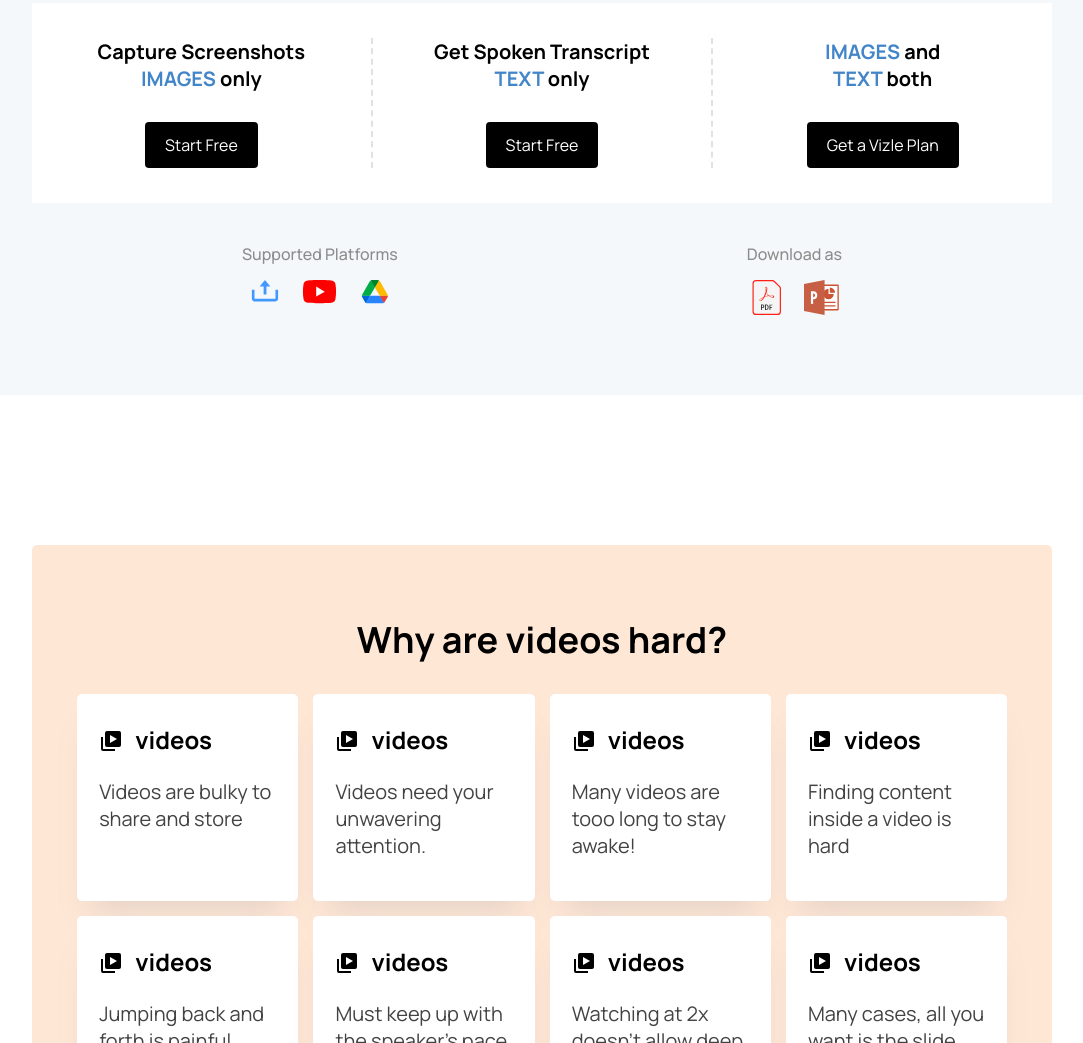
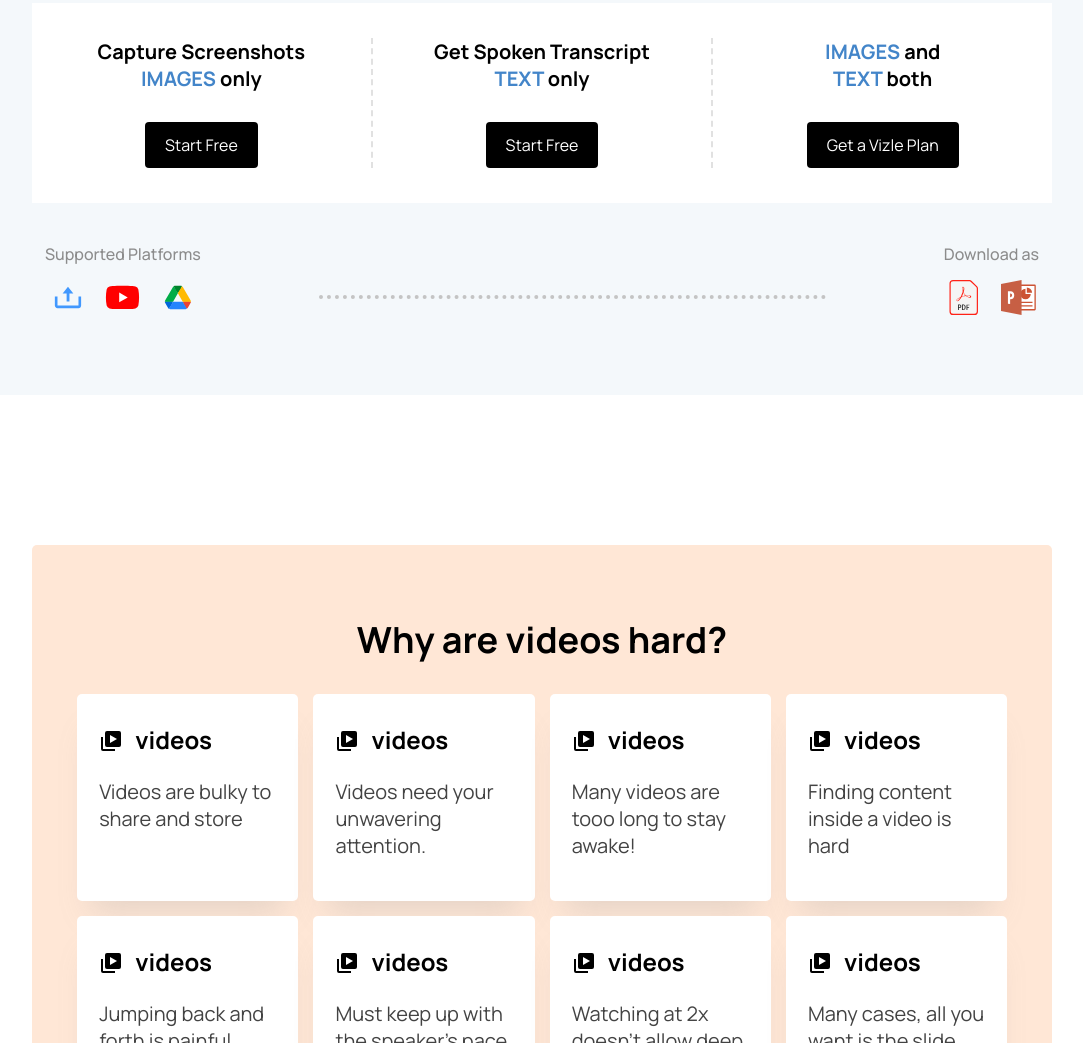
Before and after one commit to nitin2953/vizle, a plain HTML site: page index.html in a window 1280 px wide. Shown: the part 889-1932 px from the top of the page, without its empty margins (98-1181 px from the left). Drawn offline with Linux system fonts and the light colour scheme.

Commit message:
Added dotted line in #section-2 supported section

```diff
--- a/index.html
+++ b/index.html
@@ -15,15 +15,15 @@
 
 <body>
 	<svg viewBox="0 0 24 24" xmlns="http://www.w3.org/2000/svg" style="display:none">
-		<symbol id="platform-upload" viewBox="0 0 36 36">
+		<symbol id="platform-upload" viewBox="0 -7 36 36">
 			<path fill="#4198FE" d="M17.1 15H20V6.8h4L18.5 0 13 6.8h4.1V15Z"/>
 			<path fill="#4198FE" d="M29.3 19.3H7.7V10H5v9.3C5 20.8 6.2 22 7.7 22h21.6c.7 0 1.4-.3 2-.8.4-.5.7-1.2.7-1.9V10h-2.7v9.3Z"/>
 		</symbol>
-		<symbol id="platform-youtube" viewBox="0 0 36 36">
+		<symbol id="platform-youtube" viewBox="0 -6 36 36">
 			<path fill="red" d="M34.3 3.7a4.3 4.3 0 0 0-3-3C28.6 0 18 0 18 0S7.3 0 4.7.7a4.3 4.3 0 0 0-3 3c-1 5.5-1 11 0 16.5a4.3 4.3 0 0 0 3 3c2.6.7 13.3.7 13.3.7s10.7 0 13.3-.7a4.3 4.3 0 0 0 3-3c1-5.5 1-11 0-16.5Z"/>
 			<path fill="#fff" d="m14.6 17 8.8-5-8.8-5.2v10.3-.1Z"/>
 		</symbol>
-		<symbol id="platform-drive" viewBox="0 0 36 36">
+		<symbol id="platform-drive" viewBox="0 -6 36 36">
 			<path fill="#0066DA" d="m7 20.5 1.2 2c.2.5.6.9 1 1.1 1.8-2.2 3.2-4.6 4.2-7.3-2.8-.5-5.6-.5-8.4 0 0 .5.1 1 .4 1.4L7 20.5Z"/>
 			<path fill="#EA4335" d="M27.6 23.6c.4-.2.8-.6 1-1l.5-.9 2.3-4c.3-.4.4-1 .4-1.4-2.8-.5-5.6-.5-8.4 0 .7 1.7 1.2 3 1.7 3.8.5.8 1.3 2 2.5 3.5Z"/>
 			<path fill="#00832D" d="M18.4 7.7c1.4-1.7 2.3-3 2.8-3.9.5-.7 1-1.8 1.4-3.4-.4-.3-.9-.4-1.4-.4h-5.6c-.5 0-1 .1-1.4.4.6 1.8 1.2 3 1.6 3.9.5.8 1.4 2 2.6 3.4Z"/>
@@ -161,7 +161,7 @@
 						<svg><use href="#platform-drive"></use></svg>
 					</div>
 				</div>
-
+				<hr>
 				<div id="file" class="flex">
 					<span>Download as</span>
 					<div class="flex">
--- a/styles/section-2.css
+++ b/styles/section-2.css
@@ -108,8 +108,9 @@
 }
 
 #section-2 #convert-footer {
-	justify-content: space-between;
-	width: min(100%, 600px);
+	justify-content: space-evenly;
+	width: 100%;
+	gap: 20px;
 }
 
 #section-2 #convert-footer svg {
@@ -133,3 +134,10 @@
 #section-2 #convert-footer > div > .flex {
 	gap: 20px;
 }
+
+#section-2 #convert-footer > hr {
+	border: none;
+	border-bottom: 4px dotted #c4c4c4 !important;
+	width: clamp(30%, 1.103rem + 38.24vw, 50%);
+	height: 40px;
+}
```
